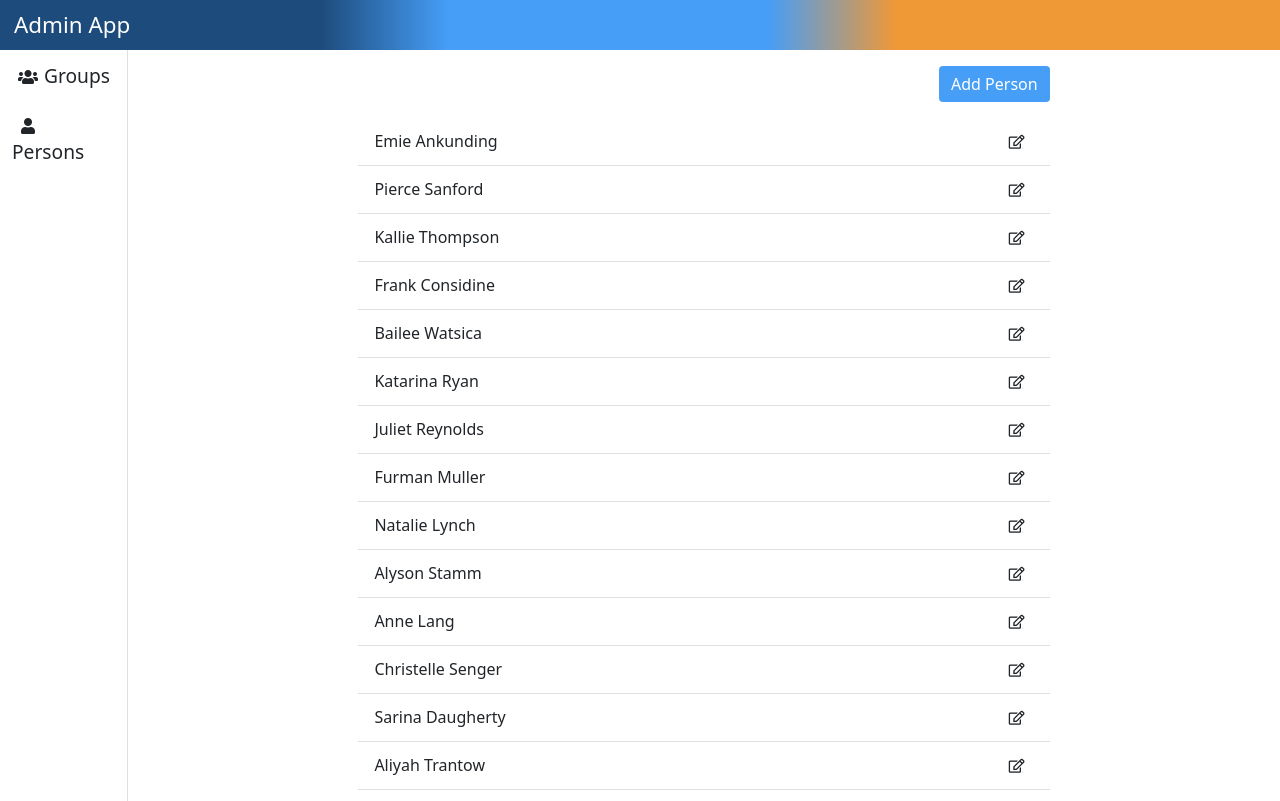
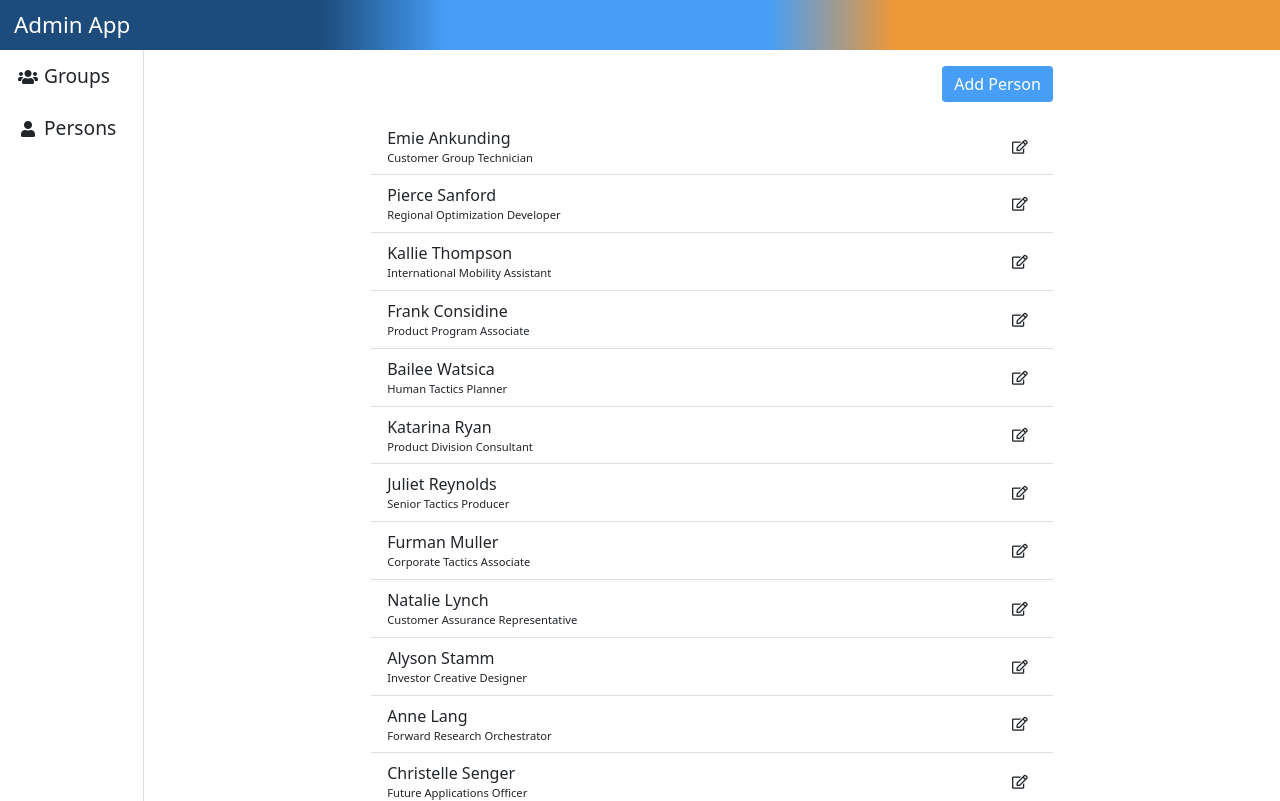
Before and after one commit to neculaiandrei/ns-admin-app, a React (Create React App) app in the folder client/: page / in a window 1280 px wide. Built offline with nearby package versions, Linux system fonts and the light colour scheme.

Commit message:
add title and split some sass

```diff
--- a/client/src/components/Persons/PersonRowItem.tsx
+++ b/client/src/components/Persons/PersonRowItem.tsx
@@ -1,4 +1,3 @@
-import React from "react";
 import { Person } from "../../Data";
 
 export interface PersonRowItemProps {
@@ -8,7 +7,8 @@ export interface PersonRowItemProps {
 export const PersonRowItem = ({ person }: PersonRowItemProps) => (
   <li className="list-group-item ns-list-item">
     <div>
-      {person.firstName} {person.lastName}
+      <span>{person.firstName} {person.lastName}</span>
+      <span>{person.jobTitle}</span>
     </div>
     <div>
       <button className="btn btn-default btn-sm ns-btn">
--- /dev/null
+++ b/client/src/components/Persons/Persons.scss
@@ -0,0 +1,27 @@
+.ns-persons-page {
+  margin: auto 20%;
+
+  .header {
+    display: flex;
+    flex-direction: row-reverse;
+    padding: 16px 0;
+  }
+
+  @media screen and (max-width: 768px) {
+    & {
+      margin: auto 5%;
+    }
+  }
+
+  .ns-list-item {
+    > div:first-child {
+        flex-grow: 1;
+        display: flex;
+        flex-direction: column;
+
+        > span:last-child {
+          font-size: 0.7em;
+        }
+    }
+  }
+}
--- a/client/src/components/Persons/PersonsPage.tsx
+++ b/client/src/components/Persons/PersonsPage.tsx
@@ -1,4 +1,5 @@
 import { PersonList } from "./PersonList";
+import './Persons.scss';
 
 export const PersonsPage = ({persons}: any) => (
   <div className="ns-persons-page">
--- /dev/null
+++ b/client/src/components/SideNav.scss
@@ -0,0 +1,17 @@
+.ns-side-nav {
+  width: 144px;
+  border-right: 1px solid rgba(0,0,0,.125);
+
+  > div {
+      padding: 12px;
+      > i {
+          display: inline-flex;
+          justify-content: center;
+          width: 32px;
+      }
+
+      > span {
+          font-size: 1.2em;
+      }
+  }
+}
--- a/client/src/components/SideNav.tsx
+++ b/client/src/components/SideNav.tsx
@@ -1,6 +1,8 @@
+import './SideNav.scss'
+
 export const SideNav = () => (
   <div className="ns-side-nav">
     <div><i className="fas fa-users"></i><span>Groups</span></div>
     <div><i className="fas fa-user"></i><span>Persons</span></div>
   </div>
-)
+);
--- a/client/src/main.scss
+++ b/client/src/main.scss
@@ -29,51 +29,12 @@ $darkBlue: #1d4b7b;
     }
 }
 
-.ns-side-nav {
-    width: 128px;
-    border-right: 1px solid rgba(0,0,0,.125);
-
-    > div {
-				padding: 12px;
-        > i {
-            display: inline-flex;
-            justify-content: center;
-            width: 32px;
-        }
-
-				> span {
-						font-size: 1.2em;
-				}
-    }
-}
-
-.ns-persons-page {
-    margin: auto 20%;
-
-    .header {
-      display: flex;
-      flex-direction: row-reverse;
-      padding: 16px 0;
-    }
-
-    @media screen and (max-width: 768px) {
-      & {
-        margin: auto 5%;
-      }
-    }
-}
-
 .ns-list-item {
     display: flex;
     align-items: center;
     flex-direction: row;
     border-left: none;
     border-right: none;
-		border-color: 469ef7;
-
-    > div:first-child {
-        flex-grow: 1;
-    }
 }
 
 .ns-btn:focus {
```
